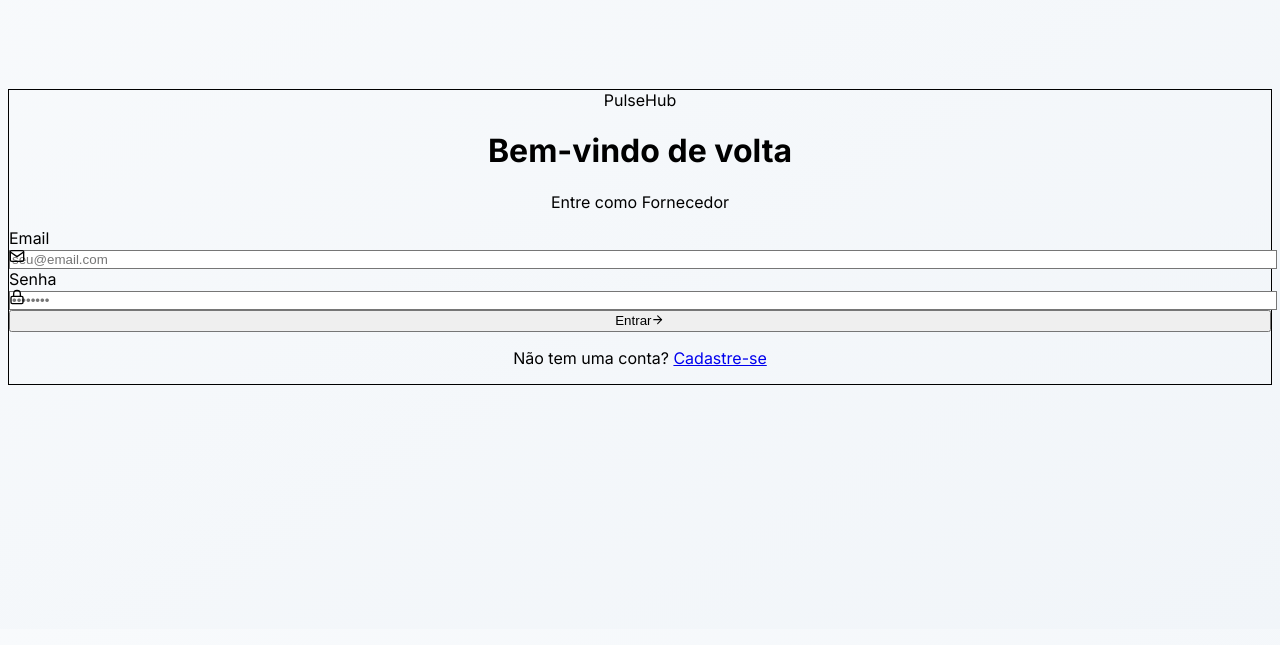
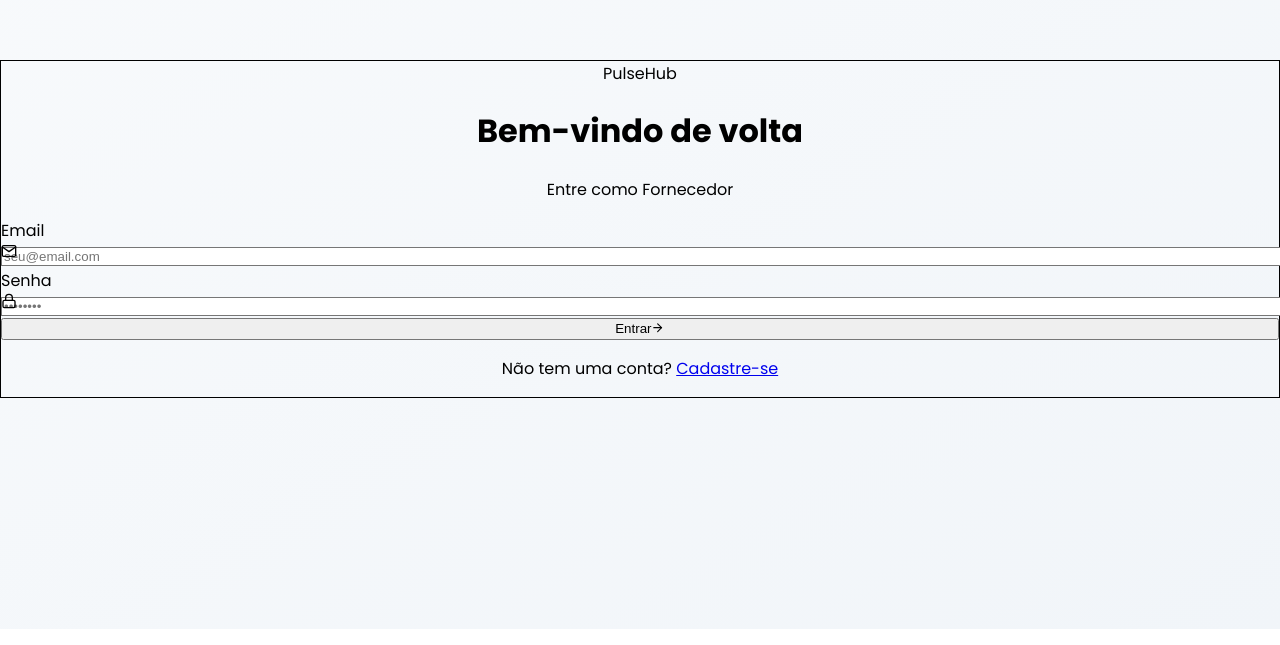
Before and after one commit to pulsetecnology/PulseHub, a Next.js app: page /login in a window 1280 px wide. Shown: the part 171-816 px from the top of the page. Built offline with nearby package versions, Linux system fonts and the light colour scheme.

Commit message:
Corrige problemas de estilo e layout

```diff
--- a/src/app/globals.css
+++ b/src/app/globals.css
@@ -14,6 +14,12 @@
   --foreground-rgb: 255, 255, 255;
   --background-start-rgb: 17, 24, 39;
   --background-end-rgb: 31, 41, 55;
+}
+
+html, body {
+  height: 100%;
+  margin: 0;
+  padding: 0;
 }
 
 body {
--- a/src/app/layout.tsx
+++ b/src/app/layout.tsx
@@ -1,12 +1,19 @@
-"use client";
-
-import { Inter } from "next/font/google";
 import "./globals.css";
+import { Poppins } from "next/font/google";
 import { ThemeProvider } from "@/contexts/ThemeContext";
 import { AuthProvider } from "@/contexts/AuthContext";
 import { ReactNode } from "react";
 
-const inter = Inter({ subsets: ["latin"] });
+const poppins = Poppins({
+  subsets: ["latin"],
+  weight: ["300", "400", "500", "600", "700"],
+  display: "swap",
+});
+
+export const metadata = {
+  title: "SPECS - Sistema de Representantes e Fornecedores",
+  description: "Portal para conectar fornecedores de moda com seus revendedores",
+};
 
 export default function RootLayout({
   children,
@@ -15,7 +22,11 @@ export default function RootLayout({
 }>) {
   return (
     <html lang="pt-BR" suppressHydrationWarning>
-      <body className={inter.className}>
+      <head>
+        <link rel="preconnect" href="https://fonts.googleapis.com" />
+        <link rel="preconnect" href="https://fonts.gstatic.com" crossOrigin="" />
+      </head>
+      <body className={poppins.className}>
         <ThemeProvider>
           <AuthProvider>
             {children}
--- a/src/contexts/ThemeContext.tsx
+++ b/src/contexts/ThemeContext.tsx
@@ -13,9 +13,11 @@ const ThemeContext = createContext<ThemeContextType | undefined>(undefined);
 
 export function ThemeProvider({ children }: { children: ReactNode }) {
   const [theme, setTheme] = useState<Theme>('light');
+  const [mounted, setMounted] = useState(false);
 
   // Inicializa o tema a partir do localStorage ou preferência do sistema
   useEffect(() => {
+    setMounted(true);
     if (typeof window !== 'undefined') {
       const savedTheme = localStorage.getItem('theme') as Theme | null;
       const prefersDark = window.matchMedia('(prefers-color-scheme: dark)').matches;
@@ -41,6 +43,11 @@ export function ThemeProvider({ children }: { children: ReactNode }) {
     }
   };
 
+  // Evita problemas de hidratação
+  if (!mounted) {
+    return <>{children}</>;
+  }
+
   return (
     <ThemeContext.Provider value={{ theme, toggleTheme }}>
       {children}
--- a/src/layouts/MainLayout.tsx
+++ b/src/layouts/MainLayout.tsx
@@ -106,10 +106,10 @@ export default function MainLayout({ children }: { children: ReactNode }) {
   return (
     <div className="flex h-screen bg-gradient-to-br from-gray-50 via-blue-50/30 to-green-50/30 dark:from-gray-900 dark:via-gray-800 dark:to-gray-900 relative overflow-hidden">
       {/* Background decorativo */}
-      <div className="absolute inset-0 overflow-hidden pointer-events-none">
-        <div className="absolute -top-40 -right-40 w-80 h-80 bg-primary/5 rounded-full blur-3xl animate-pulse"></div>
-        <div className="absolute -bottom-40 -left-40 w-80 h-80 bg-secondary/5 rounded-full blur-3xl animate-pulse delay-1000"></div>
-        <div className="absolute top-1/2 left-1/2 transform -translate-x-1/2 -translate-y-1/2 w-96 h-96 bg-gradient-to-r from-primary/3 to-secondary/3 rounded-full blur-3xl animate-pulse delay-500"></div>
+      <div className="absolute inset-0 overflow-hidden pointer-events-none z-0">
+        <div className="absolute -top-40 -right-40 w-80 h-80 bg-blue-500/5 rounded-full blur-3xl animate-pulse"></div>
+        <div className="absolute -bottom-40 -left-40 w-80 h-80 bg-green-500/5 rounded-full blur-3xl animate-pulse delay-1000"></div>
+        <div className="absolute top-1/2 left-1/2 transform -translate-x-1/2 -translate-y-1/2 w-96 h-96 bg-gradient-to-r from-blue-500/3 to-green-500/3 rounded-full blur-3xl animate-pulse delay-500"></div>
       </div>
 
       {/* Desktop Sidebar */}
--- a/tailwind.config.ts
+++ b/tailwind.config.ts
@@ -11,7 +11,7 @@ const config: Config = {
   theme: {
     extend: {
       fontFamily: {
-        sans: ['Poppins', 'sans-serif'],
+        sans: ['var(--font-poppins)', 'Poppins', 'sans-serif'],
       },
       colors: {
         primary: {
```
